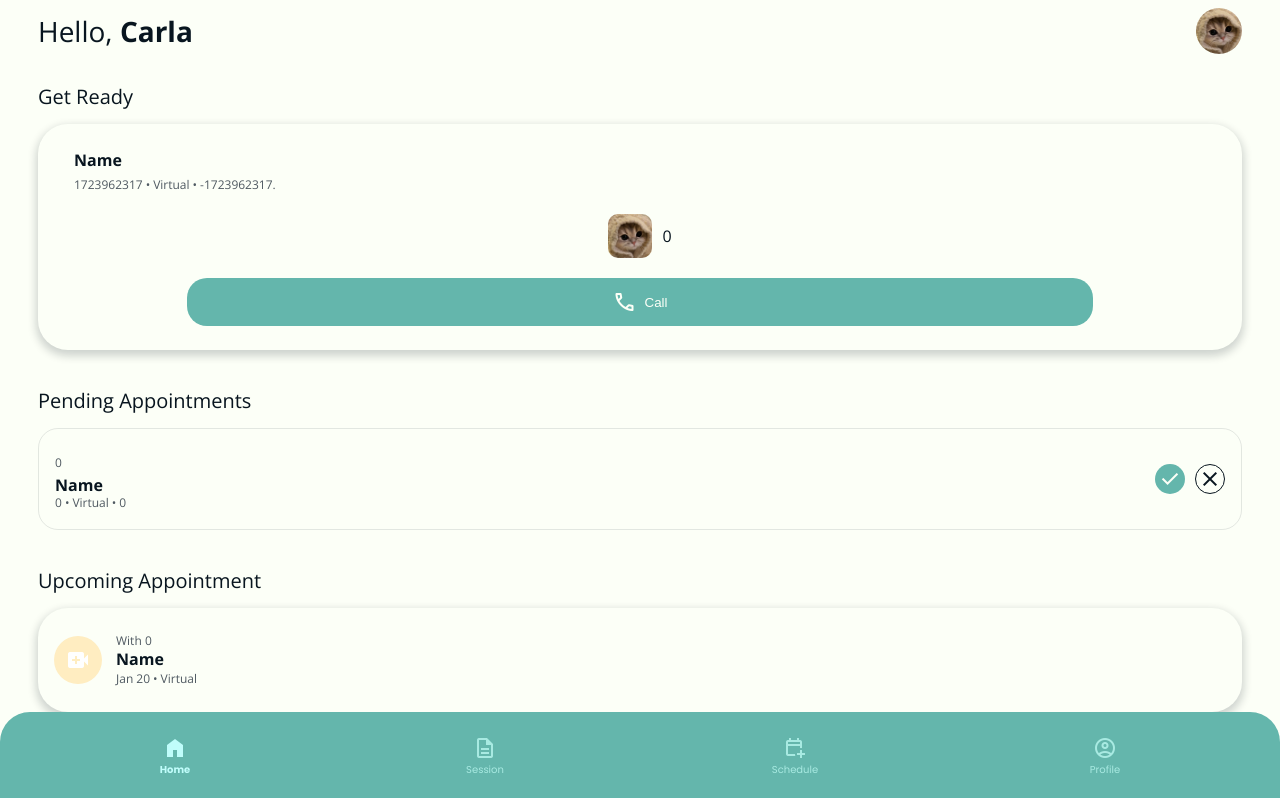
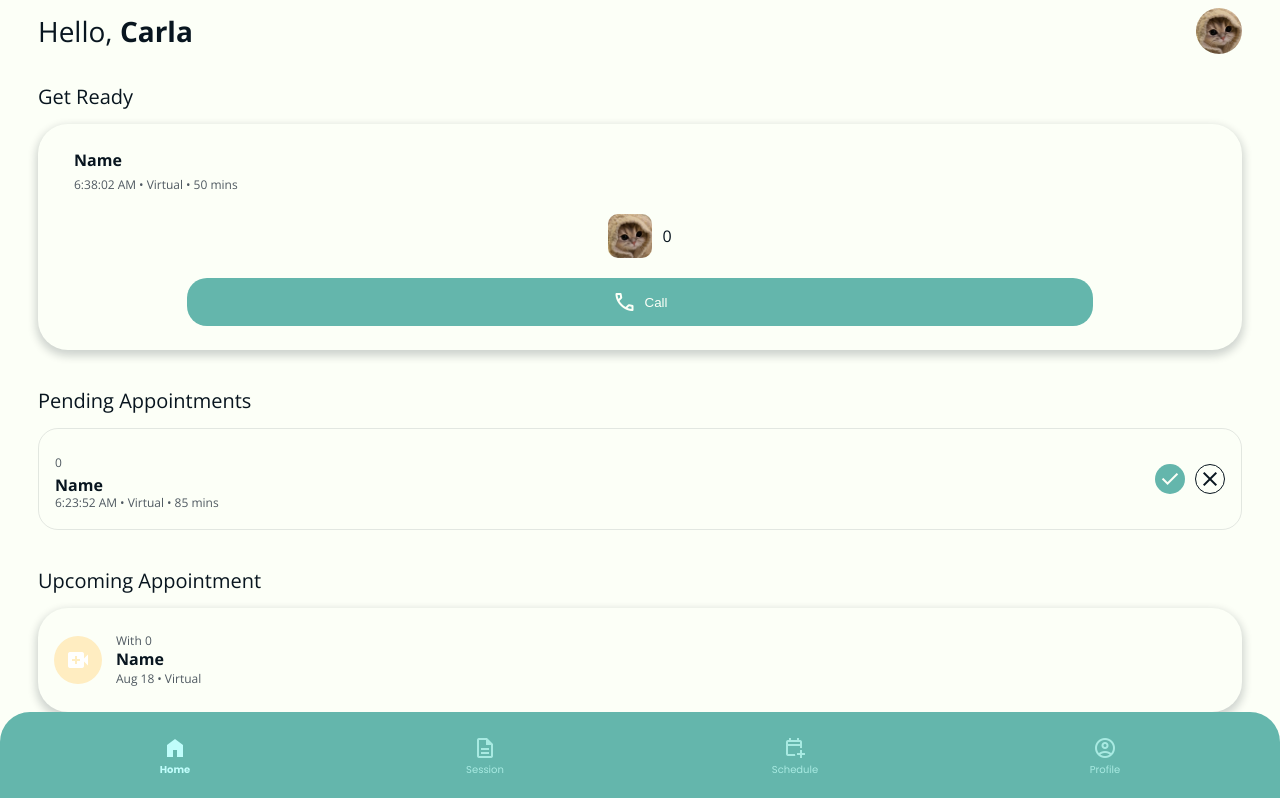
Before and after one commit to andrewchu16/DataDoctor, a React (Vite) app in the folder frontend/: page /home in a window 1280 px wide. Shown: the top 798 px of the page. Built offline with nearby package versions, Linux system fonts and the light colour scheme.

Commit message:
Fix date display

```diff
--- a/frontend/src/components/pendingCard/index.tsx
+++ b/frontend/src/components/pendingCard/index.tsx
@@ -20,7 +20,7 @@ const PendingCard: React.FC<PendingCardProps> = ({ appointment }) => {
                 </span>
                 <div className="pending_card_info_footer">
                     <span className="pending_card_info_time">
-                        {appointment.startTime}
+                        {new Date(appointment.startTime).toLocaleTimeString()}
                     </span>
                     &#x2022;
                     <span className="pending_card_info_location">
@@ -28,7 +28,8 @@ const PendingCard: React.FC<PendingCardProps> = ({ appointment }) => {
                     </span>
                     &#x2022;
                     <span className="pending_card_info_duration">
-                        {appointment.endTime - appointment.startTime}
+                        {(appointment.endTime - appointment.startTime) / 10000}{" "}
+                        {" mins"}
                     </span>
                 </div>
             </div>
--- a/frontend/src/components/readyCard/index.tsx
+++ b/frontend/src/components/readyCard/index.tsx
@@ -13,13 +13,14 @@ const ReadyCard: React.FC<ReadyCardProps> = ({ appointment }) => {
             <span className="ready_card_title">{appointment.name}</span>
             <div className="ready_card_subtitle">
                 <span className="ready_card_start">
-                    {appointment.startTime}
+                    {new Date(appointment.startTime).toLocaleTimeString()}
                 </span>
                 &#x2022;
                 <span className="ready_card_location">{appointment.place}</span>
                 &#x2022;
                 <span className="ready_card_duration">
-                    {appointment.endTime - appointment.startTime}.
+                    {(appointment.endTime - appointment.startTime) / 1000}
+                    {" mins"}
                 </span>
             </div>
             <div className="ready_card_profile">
--- a/frontend/src/pages/home/index.tsx
+++ b/frontend/src/pages/home/index.tsx
@@ -5,7 +5,6 @@ import { AppointmentData } from "../../objects/AppointmentData";
 import { DialogueData } from "../../objects/DialogueData";
 import defaultPfp from "../../assets/default.png";
 import "./style.css";
-import Input from "../../components/input";
 import { useEffect } from "react";
 
 const appointmentList = [
@@ -13,7 +12,7 @@ const appointmentList = [
         0,
         0,
         0,
-    Math.floor((Date.now() + 35000) / 1000),
+        Date.now() + 350000,
         0,
         "asd",
         "Name",
@@ -26,7 +25,7 @@ const appointmentList = [
         0,
         0,
         0,
-    Math.floor((Date.now() + 39820) / 1000),
+        Date.now() + 398200,
         0,
         "asd",
         "Name",
@@ -39,7 +38,7 @@ const appointmentList = [
         0,
         0,
         0,
-    Math.floor((Date.now() + 550232) / 1000),
+        Date.now() + 550232,
         0,
         "asd",
         "Name",
@@ -52,7 +51,7 @@ const appointmentList = [
         0,
         0,
         0,
-    Math.floor((Date.now() + 87230) / 1000),
+        Date.now() + 872300,
         0,
         "asd",
         "Name",
@@ -67,8 +66,8 @@ const currentAppointment = new AppointmentData(
     0,
     0,
     0,
-  Math.floor((Date.now() + 85000) / 1000),
-  0,
+    Date.now() + 850000,
+    Date.now() + 900000,
     "asd",
     "Name",
     "Virtual",
@@ -81,8 +80,8 @@ const pendingAppointment = new AppointmentData(
     0,
     0,
     0,
-  0,
-  0,
+    Date.now(),
+    Date.now() + 850000,
     "asd",
     "Name",
     "Virtual",
@@ -119,7 +118,10 @@ const Home = () => {
                 <div className="section_header">Upcoming Appointment</div>
                 <div className="appointment_list">
                     {appointmentList.map((appointment) => (
-            <Appointment key={appointment.id} appointment={appointment} />
+                        <Appointment
+                            key={appointment.id}
+                            appointment={appointment}
+                        />
                     ))}
                 </div>
             </div>
```
Lines whose indentation alone changed are shown as unchanged.
